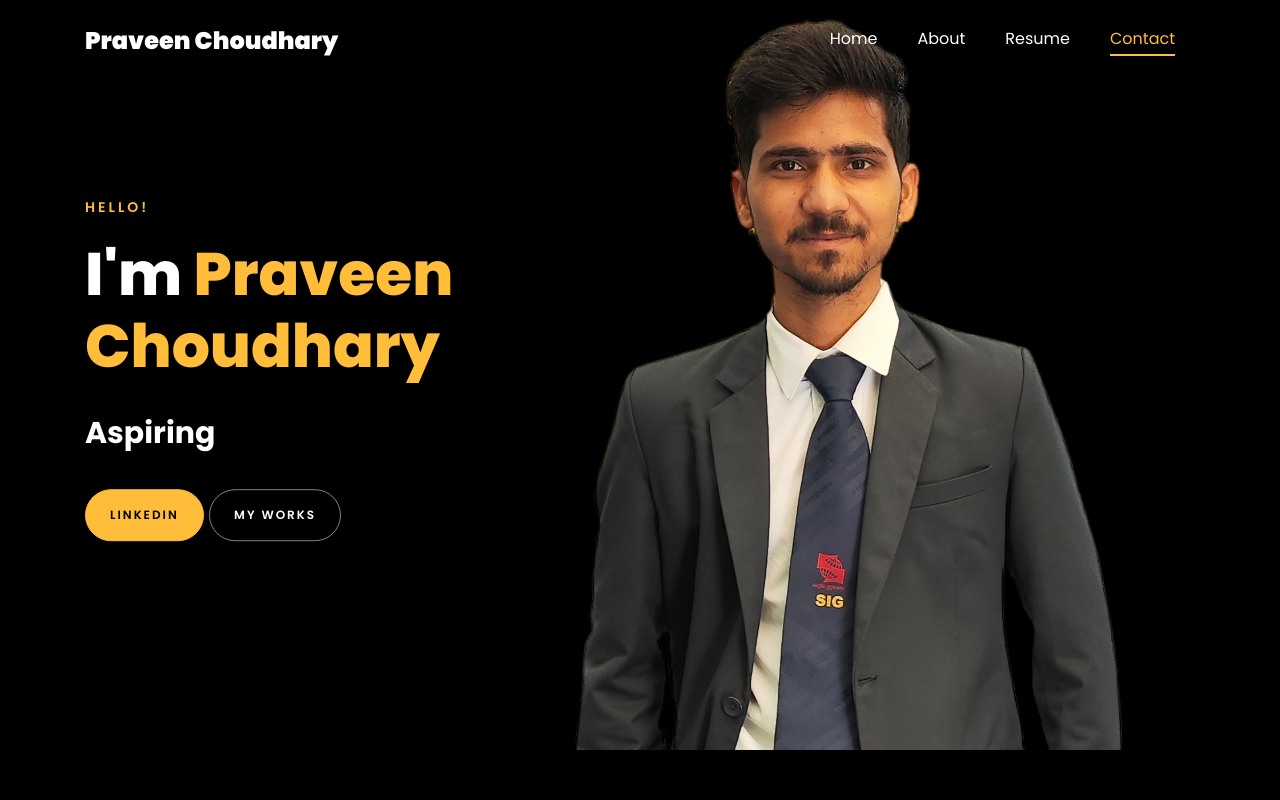
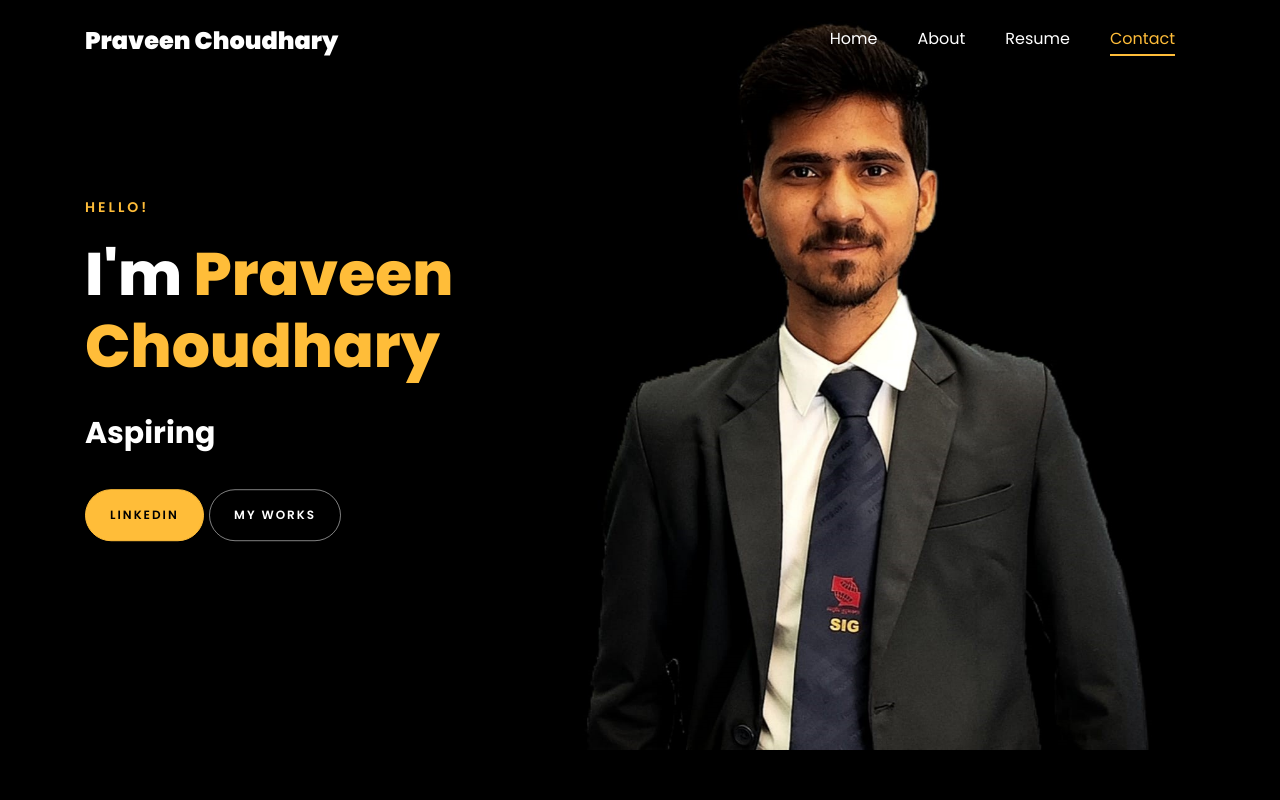
Before and after one commit to Praveen1034/PraveenChoudhary, a plain HTML site: page index.html in a window 1280 px wide. Shown: the top 800 px of the page. Drawn offline with Linux system fonts and the light colour scheme; files whose address does not match are found by name.

Commit message:
Update index.html

```diff
--- a/index.html
+++ b/index.html
@@ -144,7 +144,7 @@
 					<div class="row d-md-flex no-gutters slider-text align-items-end justify-content-end"
 						data-scrollax-parent="true">
 						<div class="one-third js-fullheight order-md-last img"
-							style="background-image:url(images/Bg_1.png);">
+							style="background-image:url(images/Bg_12.jpg);">
 							<div class="overlay"></div>
 						</div>
 						<div class="one-forth d-flex  align-items-center ftco-animate"
```
